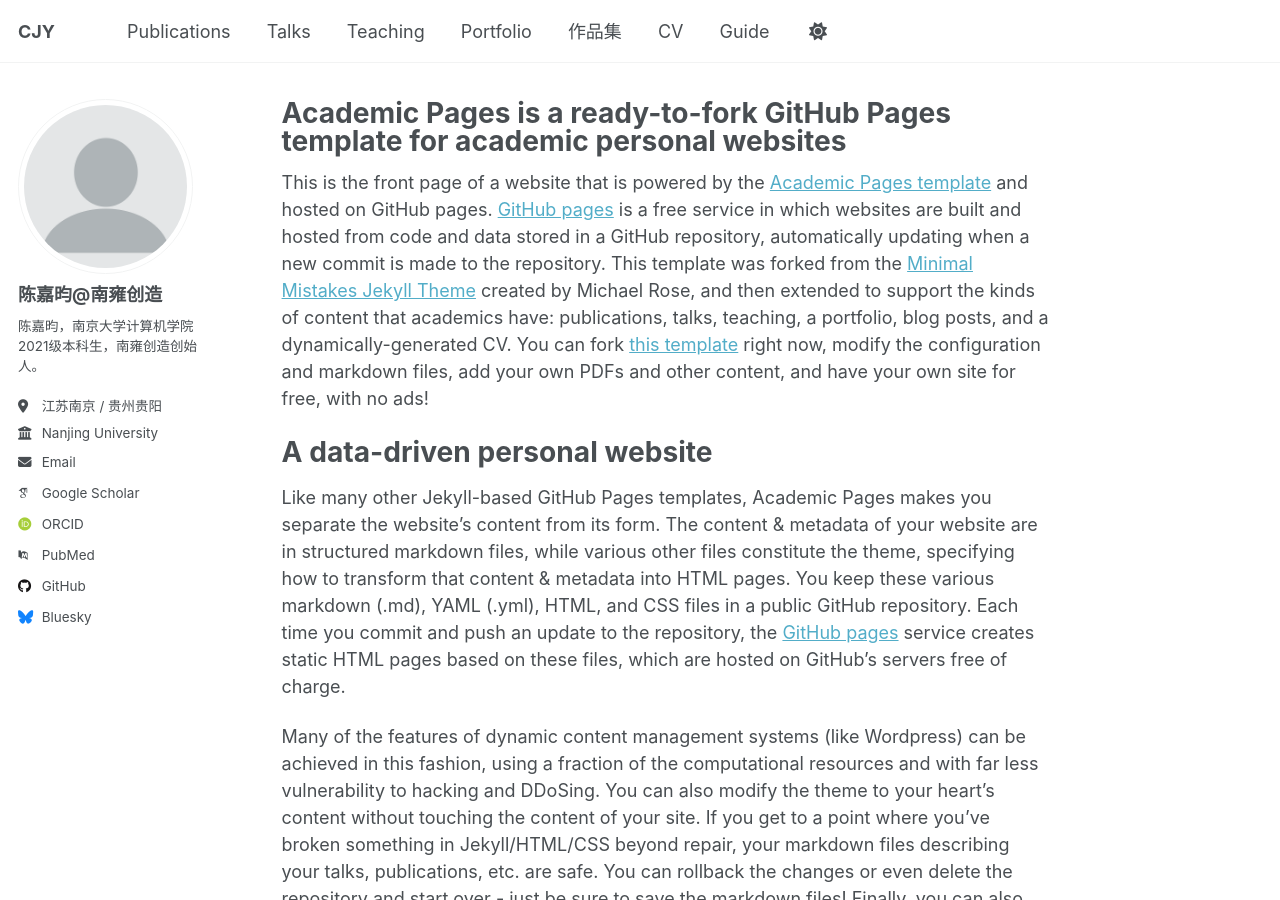
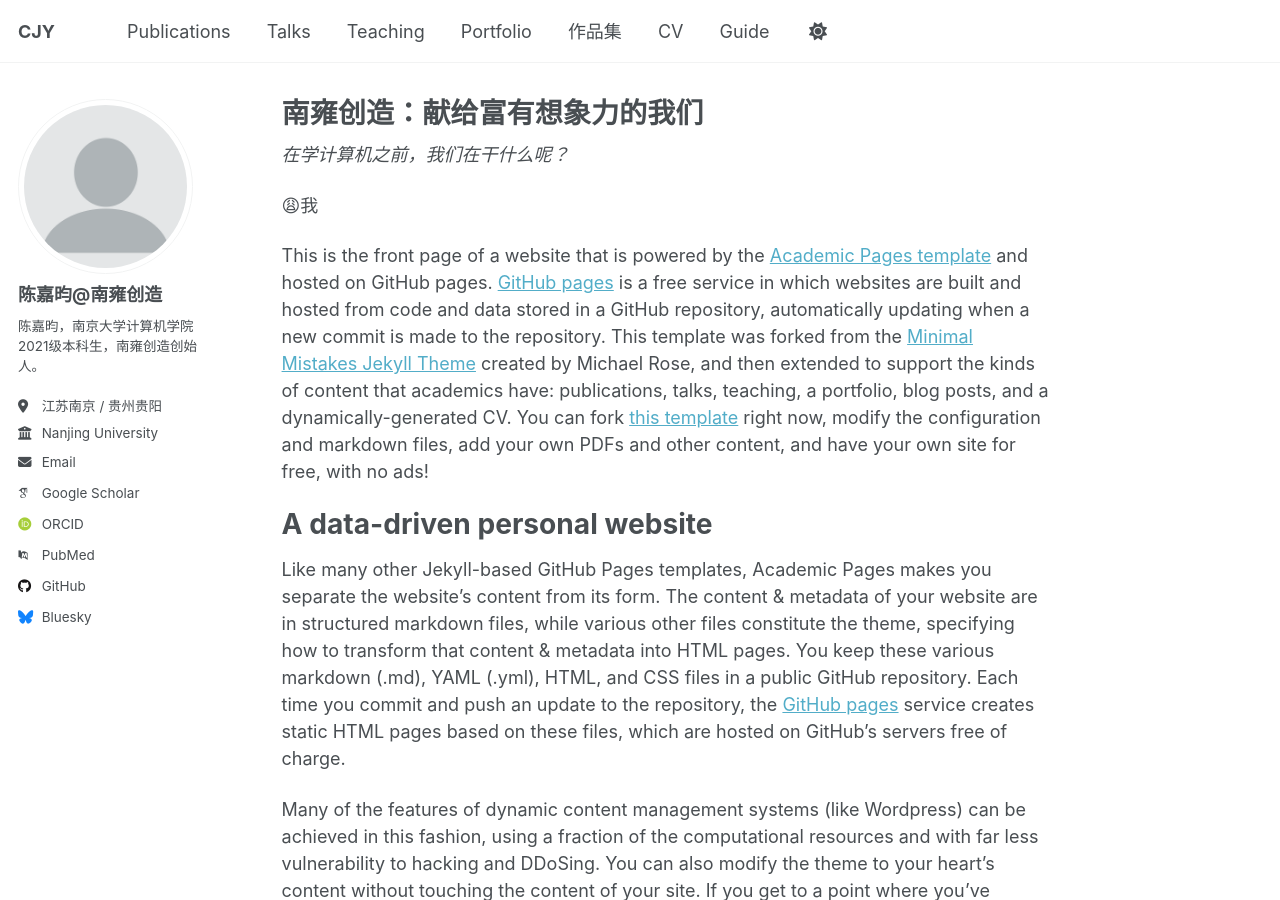
Before and after one commit to chenjiayun212/chenjiayun212.github.io, a Jekyll site: the page built from _pages/about.md, in a window 1280 px wide and 900 px high. Built offline with Jekyll 4.4.1, drawn with Linux system fonts in a browser that asks for light colours; some web fonts are replaced.

Commit message:
dcc 推文

```diff
--- a/_pages/about.md
+++ b/_pages/about.md
@@ -1,11 +1,16 @@
 ---
 permalink: /
-title: "Academic Pages is a ready-to-fork GitHub Pages template for academic personal websites"
+title: "南雍创造：献给富有想象力的我们"
 author_profile: true
 redirect_from:
   - /about/
   - /about.html
 ---
+
+*在学计算机之前，我们在干什么呢？*
+
+😩我
+
 
 This is the front page of a website that is powered by the [Academic Pages template](https://github.com/academicpages/academicpages.github.io) and hosted on GitHub pages. [GitHub pages](https://pages.github.com) is a free service in which websites are built and hosted from code and data stored in a GitHub repository, automatically updating when a new commit is made to the repository. This template was forked from the [Minimal Mistakes Jekyll Theme](https://mmistakes.github.io/minimal-mistakes/) created by Michael Rose, and then extended to support the kinds of content that academics have: publications, talks, teaching, a portfolio, blog posts, and a dynamically-generated CV. You can fork [this template](https://github.com/academicpages/academicpages.github.io) right now, modify the configuration and markdown files, add your own PDFs and other content, and have your own site for free, with no ads!
 
```
Also changed, not shown: _posts/2015-08-14-blog-post-4.md (deleted, +0 -21 lines), _posts/2025-05-03-njucs-bookmarks.md (added, +30 -0 lines), assets/dcc/icon-base.jpg (added), assets/dcc/icon.png (added), 1 other file.
